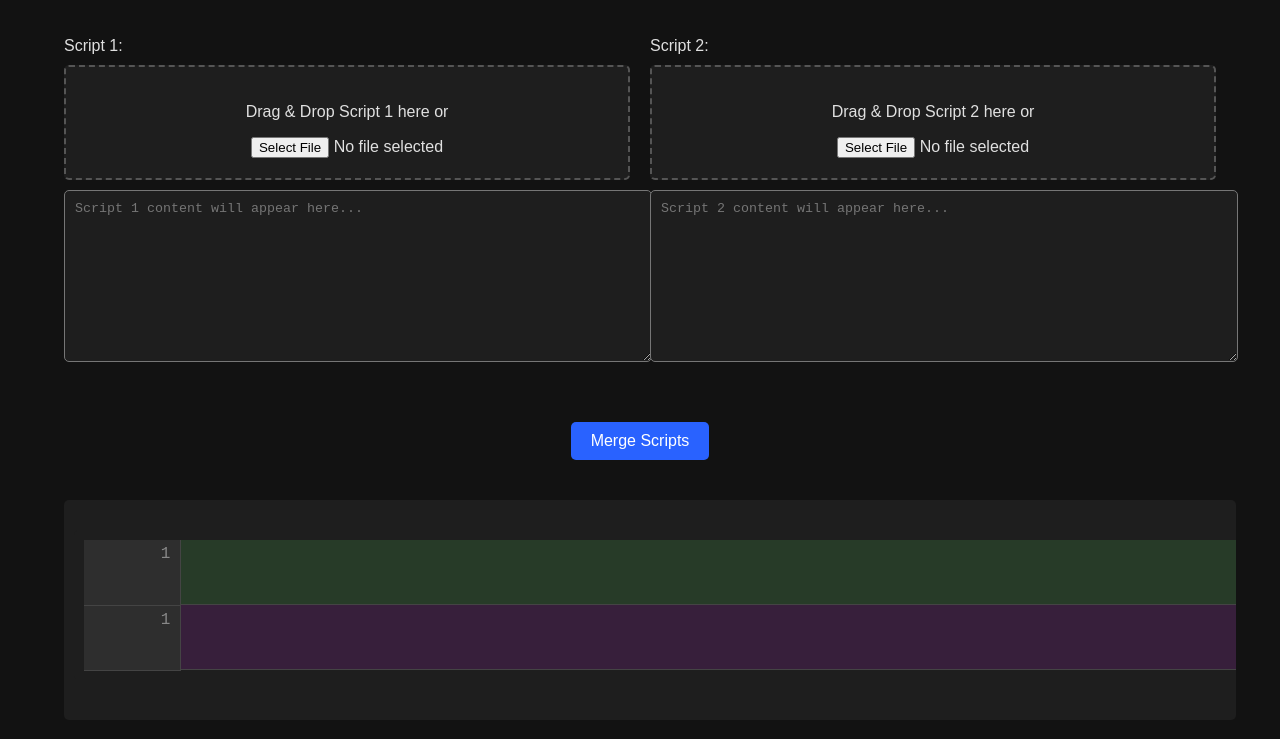
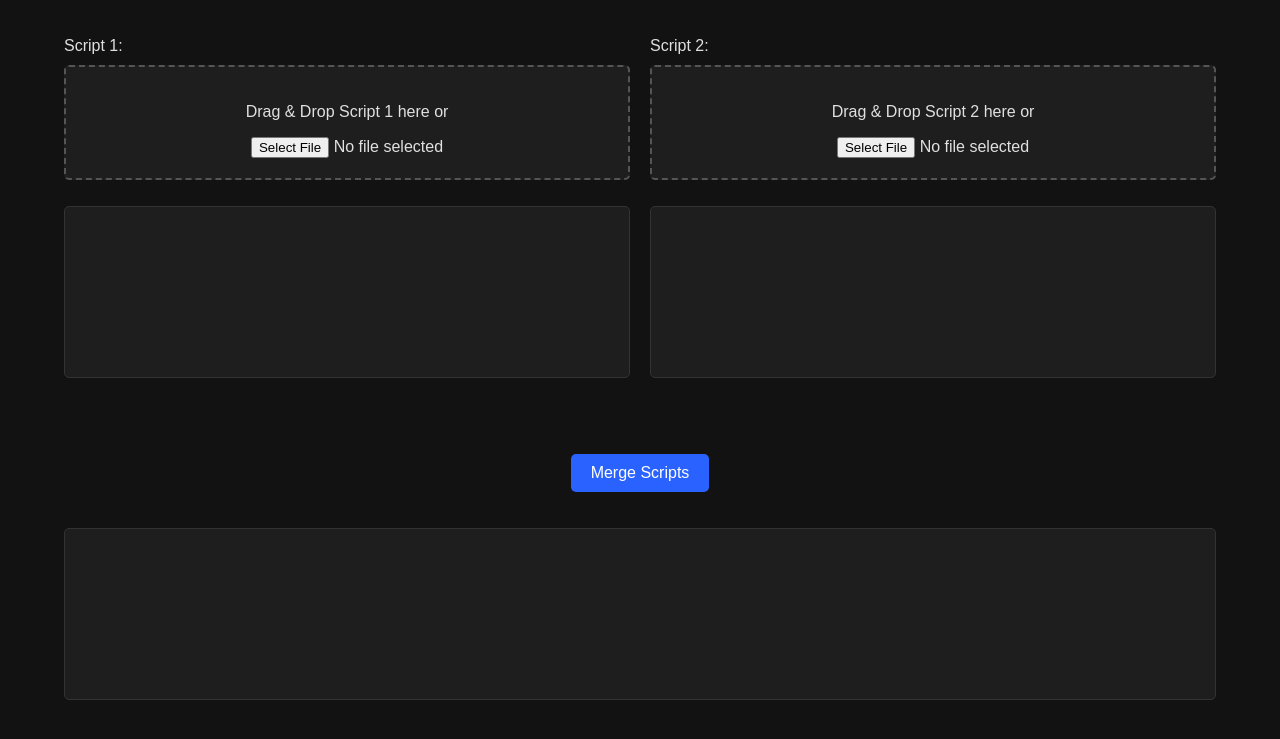
Before and after one commit to xander-haj/python-merging-site, a plain HTML site: page index.html in a window 1280 px wide. Both pictures are taken after a click on the button "Merge Scripts". Shown: the part 75-814 px from the top of the page. Drawn offline with Linux system fonts and the light colour scheme.

Commit message:
codeblocks

```diff
--- a/index.html
+++ b/index.html
@@ -11,6 +11,7 @@
         <h1>Python Script Merger</h1>
 
         <!-- Input Section -->
+        <!-- Input Section -->
 <div class="input-section">
     <div class="file-input">
         <label for="fileInput1">Script 1:</label>
@@ -20,7 +21,7 @@
             <input type="file" id="fileInput1" accept=".py" hidden>
             <span id="fileName1" class="file-name">No file selected</span>
         </div>
-                <textarea id="script1" placeholder="Script 1 content will appear here..." readonly></textarea>
+        <pre id="script1" class="code-block"><code></code></pre>
     </div>
 
     <div class="file-input">
@@ -31,7 +32,7 @@
             <input type="file" id="fileInput2" accept=".py" hidden>
             <span id="fileName2" class="file-name">No file selected</span>
         </div>
-                <textarea id="script2" placeholder="Script 2 content will appear here..." readonly></textarea>
+        <pre id="script2" class="code-block"><code></code></pre>
     </div>
 </div>
 
@@ -41,8 +42,9 @@
     <div id="progressBar" class="progress-bar hidden">
         <div class="progress"></div>
     </div>
-            <div id="diffOutput"style="text-align: left;" class="output-box"></div>
+    <pre id="diffOutput" class="code-block"><code></code></pre>
 </div>
+
     </div>
 
     <script src="./script.js"></script>
--- a/script.js
+++ b/script.js
@@ -43,10 +43,10 @@ document.addEventListener('DOMContentLoaded', () => {
     });
 
     // Handle file reading and display content in textarea
-    function handleFile(file, textarea) {
+    function handleFile(file, codeElement) {
         const reader = new FileReader();
         reader.onload = (e) => {
-            textarea.value = e.target.result;
+            codeElement.textContent = e.target.result; // Set textContent for raw text
         };
         reader.onerror = () => {
             alert('Error reading file.');
@@ -54,14 +54,15 @@ document.addEventListener('DOMContentLoaded', () => {
         reader.readAsText(file);
     }
 
-    dropZone1.addEventListener('drop', (e) => handleFile(e.dataTransfer.files[0], script1));
-    dropZone2.addEventListener('drop', (e) => handleFile(e.dataTransfer.files[0], script2));
+    dropZone1.addEventListener('drop', (e) => handleFile(e.dataTransfer.files[0], document.querySelector('#script1 code')));
+    dropZone2.addEventListener('drop', (e) => handleFile(e.dataTransfer.files[0], document.querySelector('#script2 code')));
 
     selectButton1.addEventListener('click', () => fileInput1.click());
     selectButton2.addEventListener('click', () => fileInput2.click());
 
-    fileInput1.addEventListener('change', () => handleFile(fileInput1.files[0], script1));
-    fileInput2.addEventListener('change', () => handleFile(fileInput2.files[0], script2));
+    fileInput1.addEventListener('change', () => handleFile(fileInput1.files[0], document.querySelector('#script1 code')));
+    fileInput2.addEventListener('change', () => handleFile(fileInput2.files[0], document.querySelector('#script2 code')));
+
 
     // Simulate progress bar
     function simulateProgress(callback) {
@@ -80,8 +81,9 @@ document.addEventListener('DOMContentLoaded', () => {
 
     // Merge and display diffs
     mergeButton.addEventListener('click', () => {
-        const content1 = script1.value.split("\n");
-        const content2 = script2.value.split("\n");
+        const content1 = document.querySelector('#script1 code').textContent.split("\n");
+        const content2 = document.querySelector('#script2 code').textContent.split("\n");
+        const diffCode = document.querySelector('#diffOutput code');
 
         if (!content1.length || !content2.length) {
             alert('Please select or drop both Python scripts.');
@@ -89,46 +91,26 @@ document.addEventListener('DOMContentLoaded', () => {
         }
 
         simulateProgress(() => {
-            let mergedHtml = "<div class='diff-container'><table>";
+            let mergedHtml = "";
 
             // Process content1 (File 1 - Base)
-            content1.forEach((line, index) => {
-                mergedHtml += `
-                    <tr>
-                        <td class="line-number">${index + 1}</td>
-                        <td class="line-content" style="background-color: rgba(76, 175, 80, 0.2);">
-                            ${line}
-                        </td>
-                    </tr>`;
+            content1.forEach((line) => {
+                mergedHtml += `<span style="background-color: rgba(76, 175, 80, 0.2);">${line}</span>\n`;
             });
 
             // Process content2 (File 2 - Merging)
-            content2.forEach((line, index) => {
+            content2.forEach((line) => {
                 if (content1.includes(line)) {
                     // Duplicate lines (Purple)
-                    mergedHtml += `
-                        <tr>
-                            <td class="line-number">${content1.indexOf(line) + 1}</td>
-                            <td class="line-content" style="background-color: rgba(156, 39, 176, 0.2);">
-                                ${line}
-                            </td>
-                        </tr>`;
+                    mergedHtml += `<span style="background-color: rgba(156, 39, 176, 0.2);">${line}</span>\n`;
                 } else {
                     // New lines (Blue)
-                    mergedHtml += `
-                        <tr>
-                            <td class="line-number">${content1.length + index + 1}</td>
-                            <td class="line-content" style="background-color: rgba(33, 150, 243, 0.2);">
-                                ${line}
-                            </td>
-                        </tr>`;
+                    mergedHtml += `<span style="background-color: rgba(33, 150, 243, 0.2);">${line}</span>\n`;
                 }
             });
 
-            mergedHtml += "</table></div>";
-
-            // Set the merged output in the diffOutput div
-            diffOutput.innerHTML = mergedHtml;
+            // Populate the merged output
+            diffCode.innerHTML = mergedHtml;
         });
     });
 
--- a/styles.css
+++ b/styles.css
@@ -39,17 +39,6 @@ h1 {
     display: flex;
     flex-direction: column;
     gap: 10px;
-}
-
-textarea {
-    resize: vertical;
-    background-color: #1e1e1e;
-    color: #fff;
-    padding: 10px;
-    border-radius: 5px;
-    font-family: 'Courier New', Courier, monospace;
-    width: 100%;
-    min-height: 150px;
 }
 
 /* Drag and Drop Zones */
@@ -107,63 +96,31 @@ textarea {
     transition: width 0.2s;
 }
 
-#diffOutput {
-    margin-top: 20px;
+/* Consolidated Code Block Styling */
+.code-block {
     background-color: #1e1e1e;
     color: white;
     padding: 10px;
     border-radius: 5px;
     font-family: 'Courier New', Courier, monospace;
-    width: 100%;
-    min-height: 200px;
-    max-height: 500px;
-    overflow-y: auto;
     white-space: pre-wrap; /* Preserve line breaks */
-    text-align: left;
+    overflow-x: auto; /* Enable horizontal scrolling */
+    max-height: 500px; /* Limit height */
+    min-height: 150px; /* Set a minimum height */
+    border: 1px solid #333;
+    text-align: left; /* Ensure all text is left-aligned */
 }
 
-/* Diff Container */
-.diff-container {
-    margin-top: 20px;
-    background-color: #1e1e1e;
-    color: white;
-    padding: 10px;
-    border-radius: 5px;
-    font-family: 'Courier New', Courier, monospace;
-    width: 100%;
-    overflow-x: auto;
-}
-
-/* Diff Table */
-.diff-container table {
-    width: 100%;
-    border-collapse: collapse;
-}
-
-.diff-container td {
-    padding: 5px 10px; /* Uniform padding inside each cell */
-    vertical-align: top; /* Aligns content to the top of the cell */
-    border-bottom: 1px solid #444; /* Adds a subtle separator between rows */
+.code-block code {
+    display: block;
+    word-break: break-word; /* Handle long lines */
 }
 
 /* Line Numbers */
 .line-number {
-    text-align: right; /* Aligns the line numbers to the right */
-    padding-right: 10px; /* Adds padding for separation from the content */
-    font-family: 'Courier New', Courier, monospace;
+    text-align: right; /* Align line numbers to the right */
+    padding-right: 10px;
     color: #888;
-    background-color: #2e2e2e; /* Background color for distinction */
-    border-right: 1px solid #444; /* Adds a separator line */
+    background-color: #2e2e2e;
+    border-right: 1px solid #444;
 }
-
-
-/* Line Content */
-.line-content {
-    text-align: left !important; /* Absolutely enforce left alignment */
-    display: block; /* Ensure it behaves like a block element */
-    padding-left: 10px; /* Add spacing for readability */
-    font-family: 'Courier New', Courier, monospace; /* Monospace font for code readability */
-    white-space: pre-wrap; /* Preserve line breaks and spacing */
-    word-wrap: break-word; /* Prevent long words or content from overflowing */
-    margin: 0; /* Remove any inherited margins */
-}
```
Lines whose indentation alone changed are shown as unchanged.
